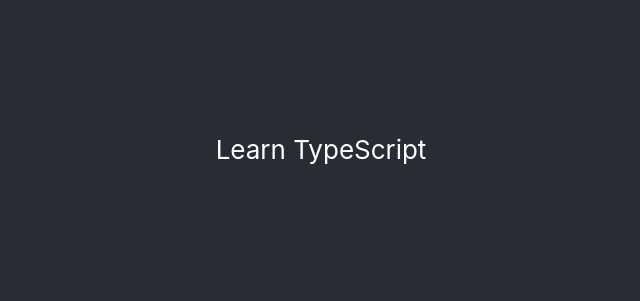
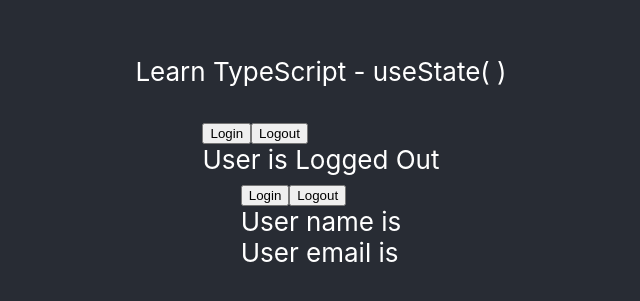
Before and after one commit to karanmann/learn-react-typescript, a React (Create React App) app: page / in a window 1280 px wide. Shown: the part 251-552 px from the top of the page, without its empty margins (319-959 px from the left). Built offline with nearby package versions, Linux system fonts and the light colour scheme.

Commit message:
UseState

```diff
--- a/src/App.tsx
+++ b/src/App.tsx
@@ -1,9 +1,13 @@
 import './App.css';
+import LoggedIn from './components/LoggedIn';
+import User from './components/User';
 
 function App() {
   return (
     <div className="App">
-      <p>Learn TypeScript</p>
+      <p>Learn TypeScript - useState( )</p>
+      <LoggedIn />
+      <User />
     </div>
   );
 }
--- /dev/null
+++ b/src/components/LoggedIn.tsx
@@ -0,0 +1,25 @@
+import {useState} from 'react'
+
+type LoggedInProps = {}
+
+const LoggedIn = (props: LoggedInProps) => {
+
+  const [isLoggedIn, setIsLoggedIn] = useState(false);
+
+  const handleLogin = () => {
+    setIsLoggedIn(true)
+  }
+  const handleLogout = () => {
+    setIsLoggedIn(false)
+  }
+
+  return (
+    <div>
+      <button onClick={handleLogin}>Login</button>
+      <button onClick={handleLogout}>Logout</button>
+      <div>User is {isLoggedIn ? 'Logged In' : 'Logged Out'}</div>
+    </div>
+  )
+}
+
+export default LoggedIn
--- /dev/null
+++ b/src/components/User.tsx
@@ -0,0 +1,30 @@
+import { useState } from "react";
+
+type AuthUser = {
+  name: string;
+  email: string;
+};
+
+type UserProps = {}
+
+const User = (props: UserProps) => {
+  const [user, setUser] = useState<AuthUser | null>(null);
+
+  const handleLogin = () => {
+    setUser({ name: "karan", email: "karan@mann.com" });
+  };
+  const handleLogout = () => {
+    setUser(null);
+  };
+
+  return (
+    <div>
+      <button onClick={handleLogin}>Login</button>
+      <button onClick={handleLogout}>Logout</button>
+      <div>User name is {user?.name}</div>
+      <div>User email is {user?.email}</div>
+    </div>
+  );
+};
+
+export default User;
```
